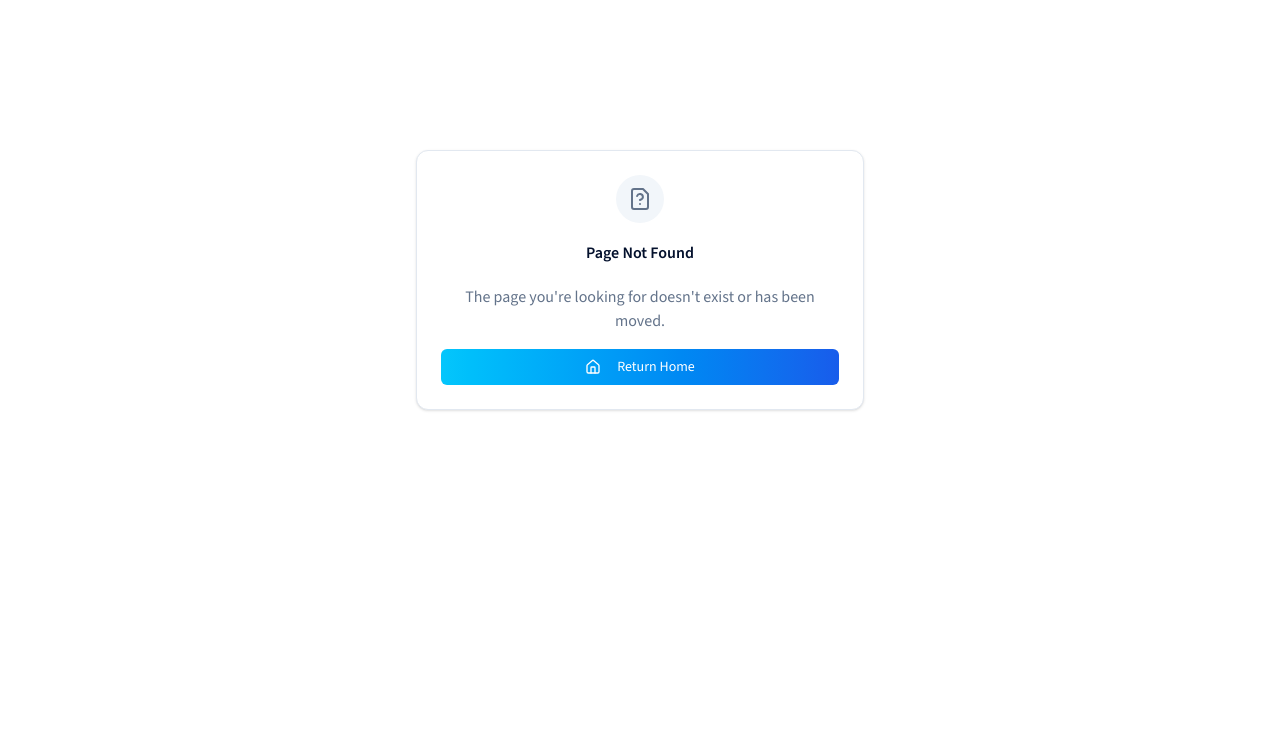
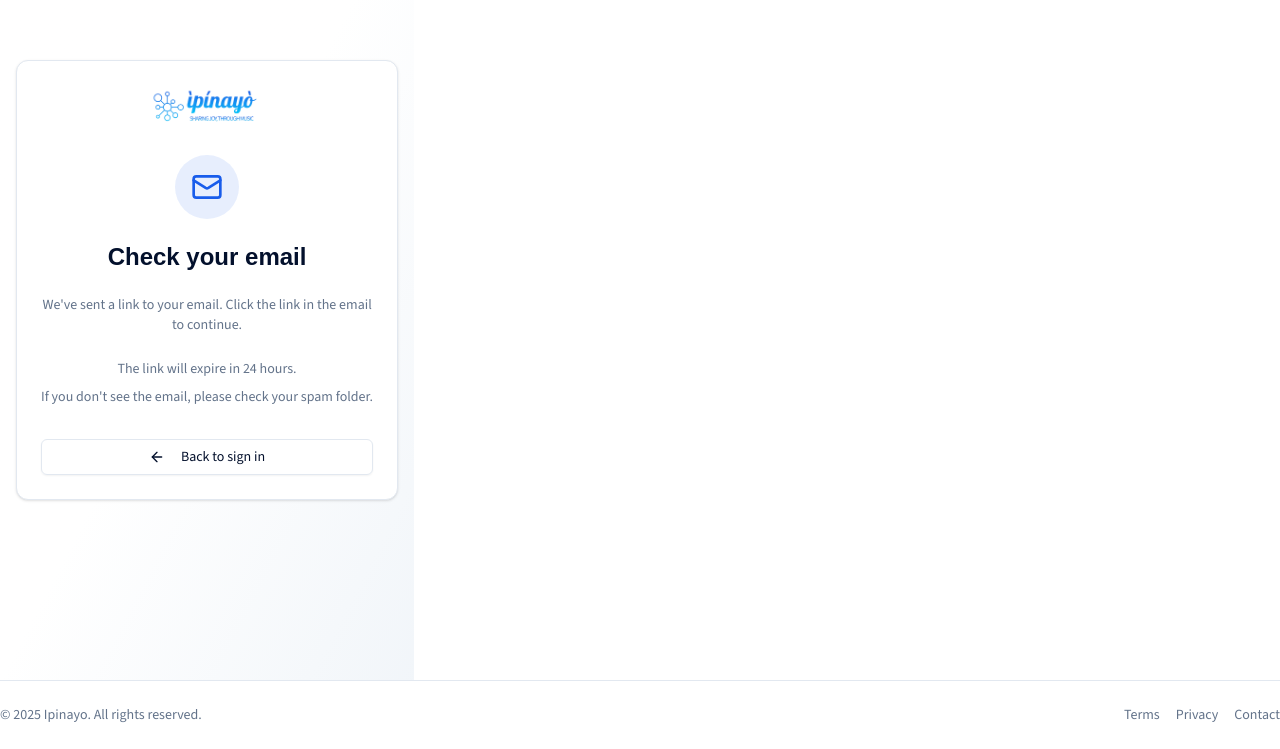
Before and after one commit to Ipinayo/ipinayo-pwa-app, a Next.js app: page /verify-request in a window 1280 px wide. Before the commit this address had no page. Shown: the part 120-869 px from the top of the page. Before the commit the page ends 800 px from the top, so only its background shows below. Built offline with nearby package versions, Linux system fonts and the light colour scheme; a web font is replaced by a local one.

Commit message:
changing auth paths

```diff
--- /dev/null
+++ b/app/(auth)/layout.tsx
@@ -0,0 +1,14 @@
+import Footer from "@/components/common/footer";
+
+export default function AuthLayout({
+  children,
+}: Readonly<{
+  children: React.ReactNode;
+}>) {
+  return (
+    <div className="flex min-h-screen flex-col">
+      <main className="flex grow">{children}</main>
+      <Footer />
+    </div>
+  );
+}
--- a/app/auth/verify-request/page.tsx
+++ b/app/(auth)/verify-request/page.tsx
@@ -46,7 +46,7 @@ export default function VerifyRequestPage() {
 
           <div className="pt-4">
             <Button variant="outline" className="w-full bg-transparent" asChild>
-              <Link href="/auth/signin">
+              <Link href="/signin">
                 <ArrowLeft className="w-4 h-4 mr-2" />
                 Back to sign in
               </Link>
--- a/auth.config.ts
+++ b/auth.config.ts
@@ -22,8 +22,8 @@ export default {
         },
     },
     pages: {
-        signIn: "/auth/signin",
-        verifyRequest: "/auth/verify-request",
+        signIn: "/signin",
+        verifyRequest: "/verify-request",
     },
     session: {
         strategy: "jwt",
--- /dev/null
+++ b/components/common/footer/index.tsx
@@ -0,0 +1,22 @@
+import Link from "next/link";
+
+export default function Footer() {
+  return (
+    <footer className="border-t py-6">
+      <div className="container flex flex-col items-center justify-between md:flex-row">
+        <p className="text-muted-foreground text-sm">© 2025 Ipinayo. All rights reserved.</p>
+        <div className="mt-4 flex gap-4 md:mt-0">
+          <Link href="/terms" className="text-muted-foreground hover:text-foreground text-sm">
+            Terms
+          </Link>
+          <Link href="/privacy" className="text-muted-foreground hover:text-foreground text-sm">
+            Privacy
+          </Link>
+          <Link href="/contact" className="text-muted-foreground hover:text-foreground text-sm">
+            Contact
+          </Link>
+        </div>
+      </div>
+    </footer>
+  );
+}
--- a/public/sw.js
+++ b/public/sw.js
@@ -5,7 +5,7 @@ const DYNAMIC_CACHE_NAME = "ipinayo-dynamic-v1"
 // Assets to cache on install (only public assets)
 const STATIC_ASSETS = [
   "/",
-  "/auth/signin",
+  "/signin",
   "/manifest.json",
   "/images/logo.png",
   "/offline",
```
Also changed, not shown: app/(auth)/signin/page.tsx (renamed from app/auth/signin/page.tsx).
